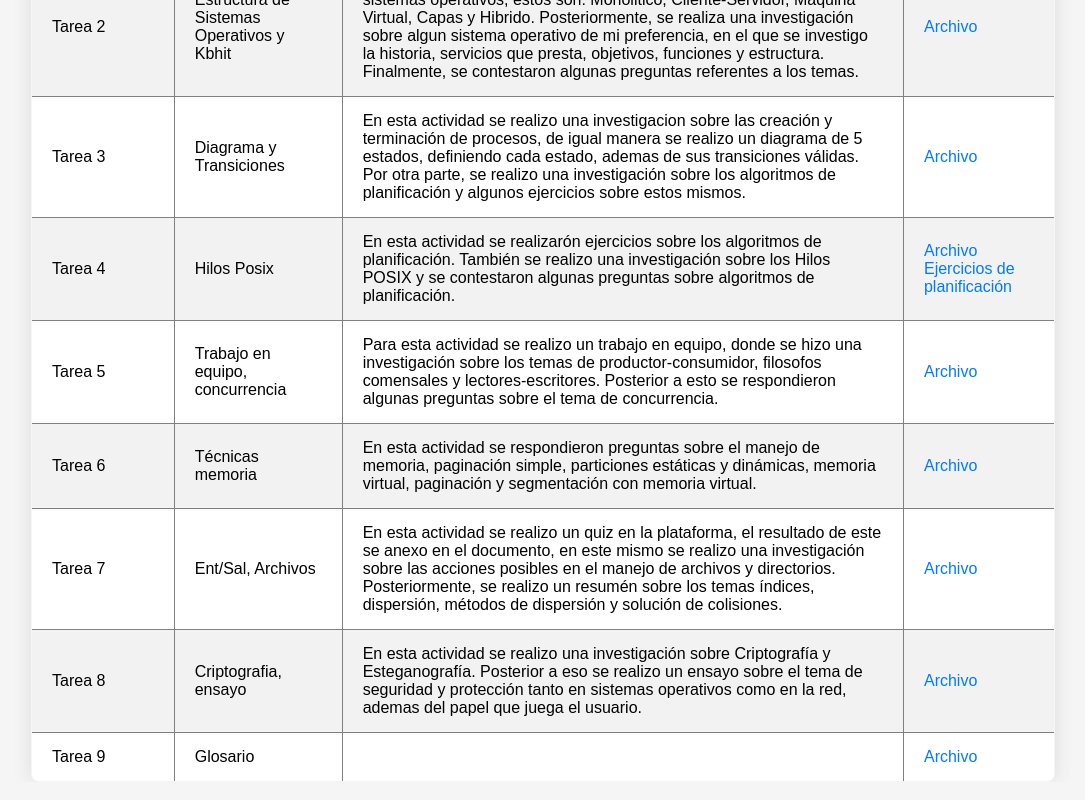
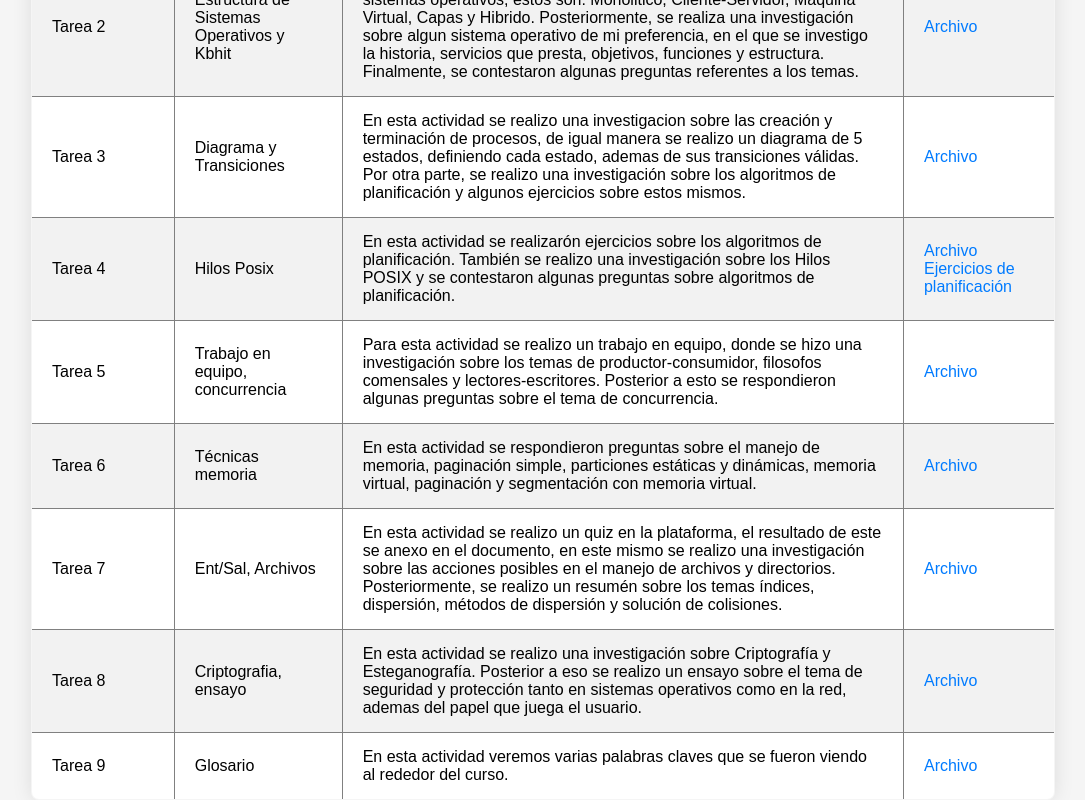
Before and after one commit to AlexandraMSJ/Portafolio_de_evidencias, a plain HTML site: page investigaciones.html in a window 1280 px wide. Shown: the part 385-1185 px from the top of the page, without its empty margins (97-1182 px from the left). Drawn offline with Linux system fonts and the light colour scheme.

Commit message:
investigaciones.html

```diff
--- a/investigaciones.html
+++ b/investigaciones.html
@@ -258,7 +258,7 @@
                 Glosario
             </td>
             <td>
-
+                En esta actividad veremos varias palabras claves que se fueron viendo al rededor del curso.
             </td>
             <td>
                 <a href="Archivos/MagañaSalcedoD04Act16.pdf">Archivo</a>
```
